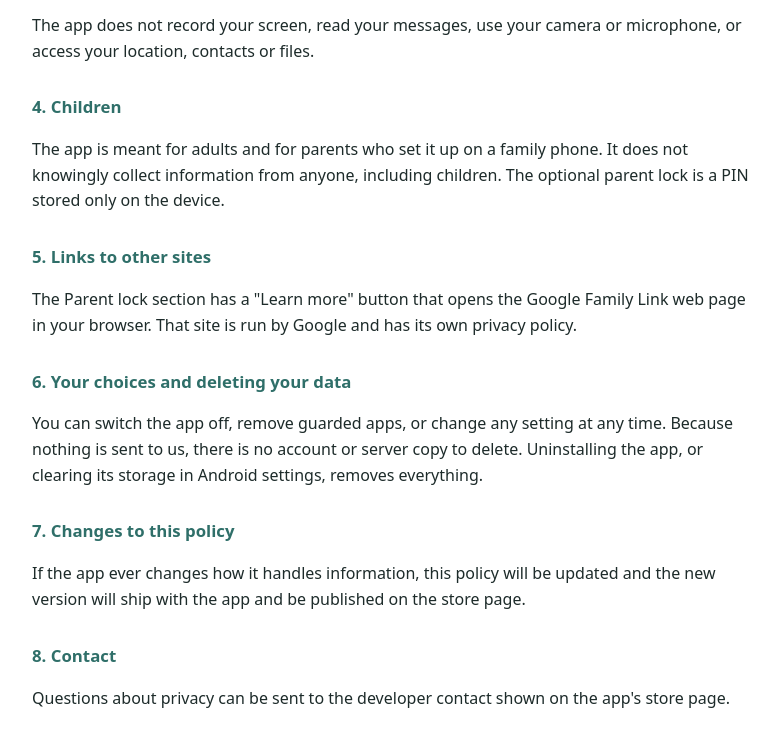
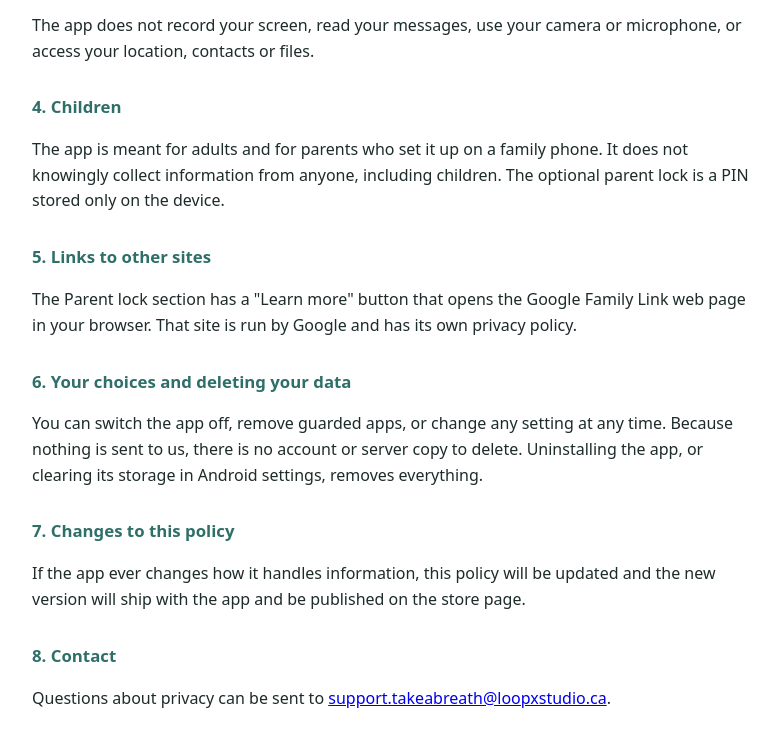
Before and after one commit to loopxstudio/take-a-breath-android, a plain HTML site: page privacy.html in a window 1280 px wide. Shown: the part 1098-1845 px from the top of the page, without its empty margins (248-1027 px from the left). Drawn offline with Linux system fonts and the light colour scheme.

Commit message:
Add files via upload

```diff
--- a/privacy.html
+++ b/privacy.html
@@ -32,5 +32,5 @@
 <h2>7. Changes to this policy</h2>
 <p>If the app ever changes how it handles information, this policy will be updated and the new version will ship with the app and be published on the store page.</p>
 <h2>8. Contact</h2>
-<p>Questions about privacy can be sent to the developer contact shown on the app&#x27;s store page.</p>
+<p>Questions about privacy can be sent to <a href="mailto:support.takeabreath@loopxstudio.ca">support.takeabreath@loopxstudio.ca</a>.</p>
 </body></html>
```
